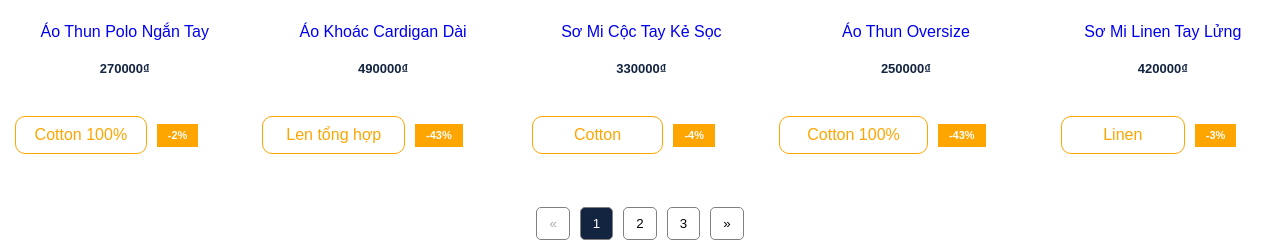
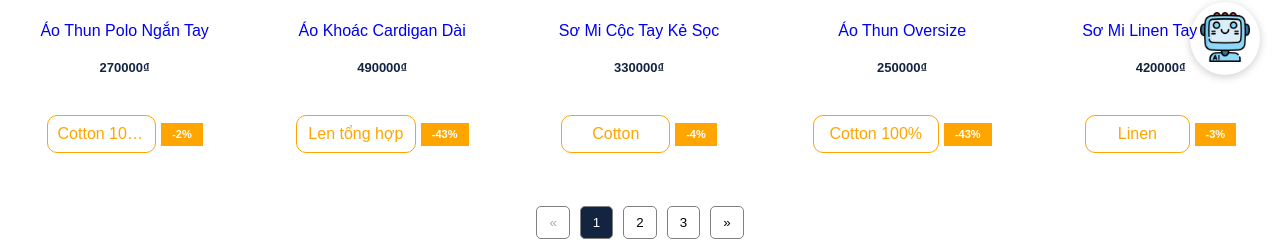
Before and after one commit to Hunggoodboy/Project-python-BTL, a Flask app: page /collections in a window 1280 px wide. Shown: the part 705-945 px from the top of the page. Run offline with Flask 3, Linux system fonts and the light colour scheme; data comes from the database, SQL or seed files in the repository.

Commit message:
add ai và fix lỗi table

```diff
--- a/static/css/Menu-ads.css
+++ b/static/css/Menu-ads.css
@@ -5,6 +5,7 @@
     height: 370px;
     width: 100%;
     overflow-x: hidden;
+    overflow-y: hidden;
     touch-action: pan-y;
 }
 
--- a/static/css/Menu-bar.css
+++ b/static/css/Menu-bar.css
@@ -67,7 +67,6 @@ div.menu-bar {
 
 /* logo về trang chủ */
 a.img {
-    display: inline-block;
     border-left: 20px solid transparent;
     border-right: 20px solid transparent;
     height: 100px;
@@ -143,14 +142,14 @@ div.menu-bar {
 }
 
 .upright-user img {
-    height: 44px;
+    height: 40px;
     object-fit: contain;
 }
 
 .upright-cart {
     position: absolute;
-    right: 20px;   /* đẩy qua trái một chút */
-    top: 56%;
+    right: 20px;
+    top: 48%;
     transform: translateY(-50%);
     display: inline-block;
     z-index: 20;
--- a/static/css/Product-table.css
+++ b/static/css/Product-table.css
@@ -35,9 +35,19 @@
 .product .add_info{
     display: flex;
     margin: 0;
-    gap: 10px;
+    gap: 5px;
     line-height: 1;
     align-items: center;
+    justify-content: center;
+    flex-wrap: wrap;
+}
+
+.product .material,
+.product .discount {
+    max-width: 50%;
+    box-sizing: border-box;
+    text-align: center;
+    white-space: nowrap;
 }
 
 .product .material{
--- /dev/null
+++ b/static/css/ai.css
@@ -0,0 +1,138 @@
+body {
+    font-family: Arial, sans-serif;
+    margin: 20px;
+    background-color: #f4f4f4;
+}
+h2 {
+    text-align: center;
+}
+#chat-container {
+    height: 100%;
+    margin: 0 auto;
+    border: 1px solid #ccc;
+    background-color: #fff;
+    box-shadow: 0 2px 5px rgba(0,0,0,0.1);
+}
+#chat-box {
+    height: 400px;
+    overflow-y: auto;
+    border-bottom: 1px solid #ddd;
+    padding: 10px;
+}
+#chat-box p {
+    margin: 10px 0;
+}
+#chat-input-area {
+    display: flex;
+    padding: 10px;
+}
+#chat-input {
+    flex-grow: 1;
+    padding: 10px;
+    border: 1px solid #ccc;
+    border-radius: 5px;
+}
+#send-button {
+    padding: 10px 15px;
+    margin-left: 10px;
+    background-color: #007bff;
+    color: white;
+    border: none;
+    border-radius: 5px;
+    cursor: pointer;
+}
+#send-button:hover {
+    background-color: #0056b3;
+}
+
+
+/* giai đoạn nút trong menubar */
+.ai-button{
+    position:fixed;
+    right: 20px;
+    bottom: 20px;
+    z-index: 21;
+
+    width: fit-content;
+    height: fit-content;
+}
+
+.ai-button button{
+    border: none;
+    padding: 10px;
+    border-radius: 50%;
+    background-color: transparent;
+    box-shadow: 0 2px 8px rgba(0, 0, 0, 0.2);
+    cursor: pointer;
+
+    position: relative;
+}
+
+.ai-button img {
+    height: 50px;
+    width: 50px;
+}
+
+.ai-button span {
+    display: none;
+    position: absolute;
+    bottom: 120%;
+    left: 50%;
+    transform: translateX(-50%) translateY(-10px);
+
+    background: white;
+    color: black;
+    text-align: center;
+    justify-content: center;
+
+    width: 60px;
+    padding: 6px 12px;
+    border-radius: 6px;
+    box-shadow: 0 2px 8px rgba(0, 0, 0, 0.2);
+    z-index: 25;
+}
+
+
+.ai-button span .triangle-down {
+    position: absolute;
+    bottom: -8px; /* nằm dưới khối trắng */
+    left: 50%;
+    transform: translateX(-50%);
+    width: 0;
+    height: 0;
+    border-left: 8px solid transparent;
+    border-right: 8px solid transparent;
+    border-top: 8px solid white; /* trùng màu với box */
+}
+
+.ai-button:hover span {
+    display: block;
+}
+
+
+/* chat box với overlay */
+.overlay{
+    display: none;
+    justify-content: center;
+    align-items: center;
+
+    position: fixed;
+    top: 0;
+    left: 0;
+    z-index: 20;
+
+    background-color: rgba(0, 0, 0, 0.5);
+    width: 100%;
+    height: 100%;
+}
+
+.hidden-ai{
+    margin-left: auto;
+    margin-right: auto;
+    width: 80%;
+    height: 100%;
+    background-color: white;
+    box-shadow: 0 2px 8px rgba(0, 0, 0, 0.2);
+    z-index: 21;
+    border-radius: 10px;
+}
--- a/static/css/filter_column.css
+++ b/static/css/filter_column.css
@@ -2,7 +2,7 @@
     display: flex;
 }
 .filter{
-    flex: 30%;       /* 30% width */
+    flex: 20%;       /* 20% width */
     background: white;
     display: flex;
     flex-direction: column;
@@ -11,7 +11,7 @@
 .products{
     margin: 20px;
     font-family: "Roboto Bold", sans-serif;
-    flex: 70%;
+    flex: 80%;
 }
 
 .filter img{
@@ -85,6 +85,9 @@
 }
 
 /* Filter theo danh mục container = input + span text */
+.category {
+    gap: 0;
+}
 .container {
     display: inline-block;
     position: relative;
--- a/templates/MenuBar.html
+++ b/templates/MenuBar.html
@@ -75,5 +75,31 @@
             <script src="{{ url_for('static', filename='js/orderorcart.js') }}"></script>
         </div>
     </div>
+
+
+    <link rel="stylesheet" href="{{ url_for('static', filename='css/ai.css') }}">
+    <div class="ai-button">
+        <button  onclick="switchpopup()">
+            <img src="{{ url_for('static', filename='used/ai.png') }}" alt="Ai" />
+        </button>
+        <span>
+            Hỏi tôi bất cứ điều gì!
+            <div class="triangle-down"></div>
+        </span>
+    </div>
+
+    <div class="overlay" id="overlay">
+        <div class="hidden-ai" id="hidden-ai">
+            {% include 'test_ai.html' %}
+        </div>
+    </div>
+    <script>
+        function switchpopup() {
+            const el = document.getElementById('overlay');
+            const current = window.getComputedStyle(el).display;
+            el.style.display = current === 'none' ? 'flex' : 'none';
+        }
+    </script>
+
 </body>
 </html>
--- a/templates/ProductTable.html
+++ b/templates/ProductTable.html
@@ -19,7 +19,6 @@
 <body>
     <link rel="stylesheet" href="{{ url_for('static', filename='css/style.css') }}">
     <link rel="stylesheet" href="{{ url_for('static', filename='css/Product-table.css') }}">
-    <link rel="stylesheet" href="{{ url_for('static', filename='css/filter_column.css') }}">
 
     {% if not products %}
         <div class="no-product">
--- a/templates/test_ai.html
+++ b/templates/test_ai.html
@@ -4,54 +4,7 @@
     <meta charset="UTF-8">
     <meta name="viewport" content="width=device-width, initial-scale=1.0">
     <title>Test Chatbot AI</title>
-    <style>
-        body {
-            font-family: Arial, sans-serif;
-            margin: 20px;
-            background-color: #f4f4f4;
-        }
-        h2 {
-            text-align: center;
-        }
-        #chat-container {
-            max-width: 600px;
-            margin: 0 auto;
-            border: 1px solid #ccc;
-            background-color: #fff;
-            box-shadow: 0 2px 5px rgba(0,0,0,0.1);
-        }
-        #chat-box {
-            height: 400px;
-            overflow-y: auto;
-            border-bottom: 1px solid #ddd;
-            padding: 10px;
-        }
-        #chat-box p {
-            margin: 10px 0;
-        }
-        #chat-input-area {
-            display: flex;
-            padding: 10px;
-        }
-        #chat-input {
-            flex-grow: 1;
-            padding: 10px;
-            border: 1px solid #ccc;
-            border-radius: 5px;
-        }
-        #send-button {
-            padding: 10px 15px;
-            margin-left: 10px;
-            background-color: #007bff;
-            color: white;
-            border: none;
-            border-radius: 5px;
-            cursor: pointer;
-        }
-        #send-button:hover {
-            background-color: #0056b3;
-        }
-    </style>
+    <link rel="stylesheet" href="{{ url_for('static', filename='css/ai.css') }}">
 </head>
 <body>
 
```
Also changed, not shown: templates/search.html (+3 -17 lines), static/used/ai.png (added), static/used/logout.png.
